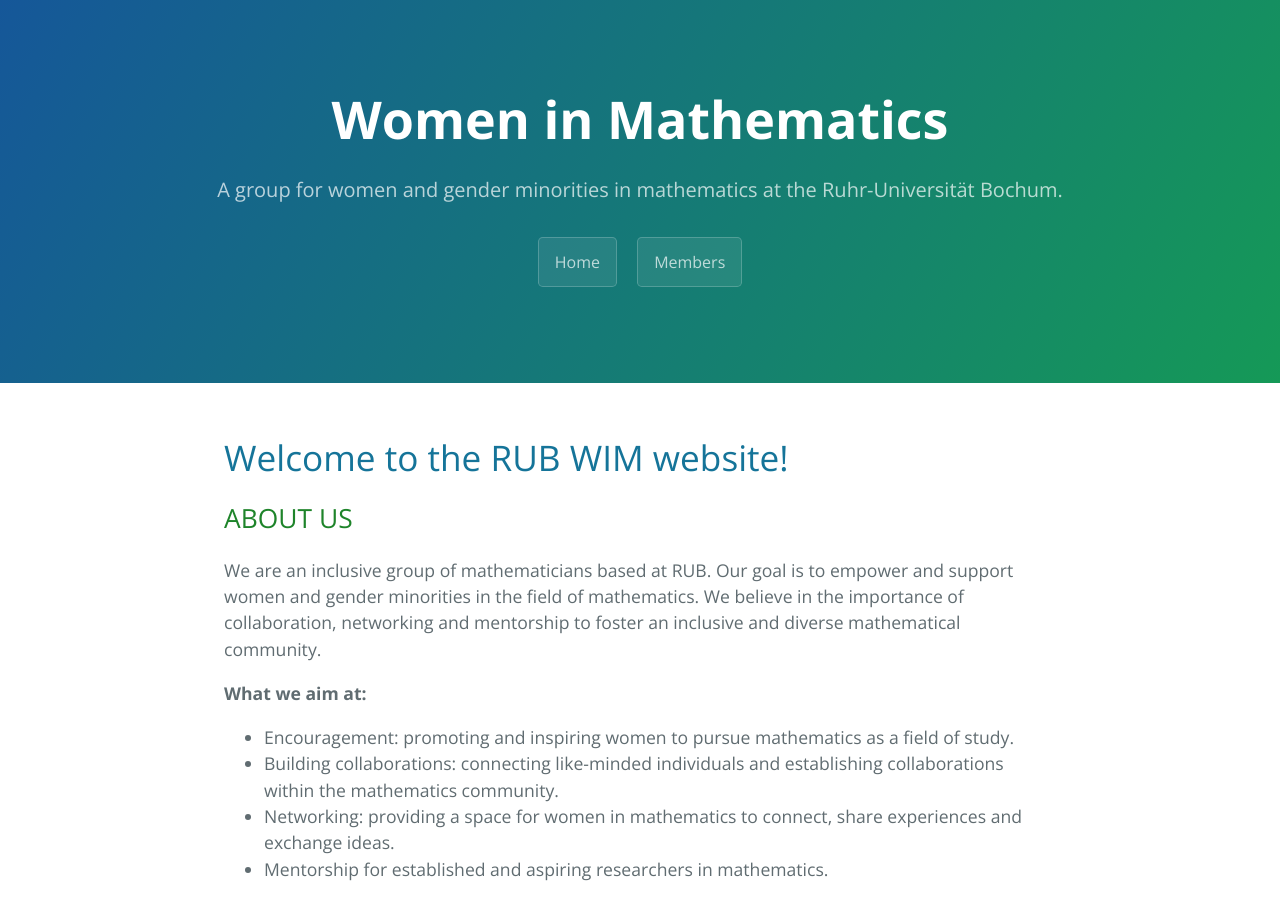
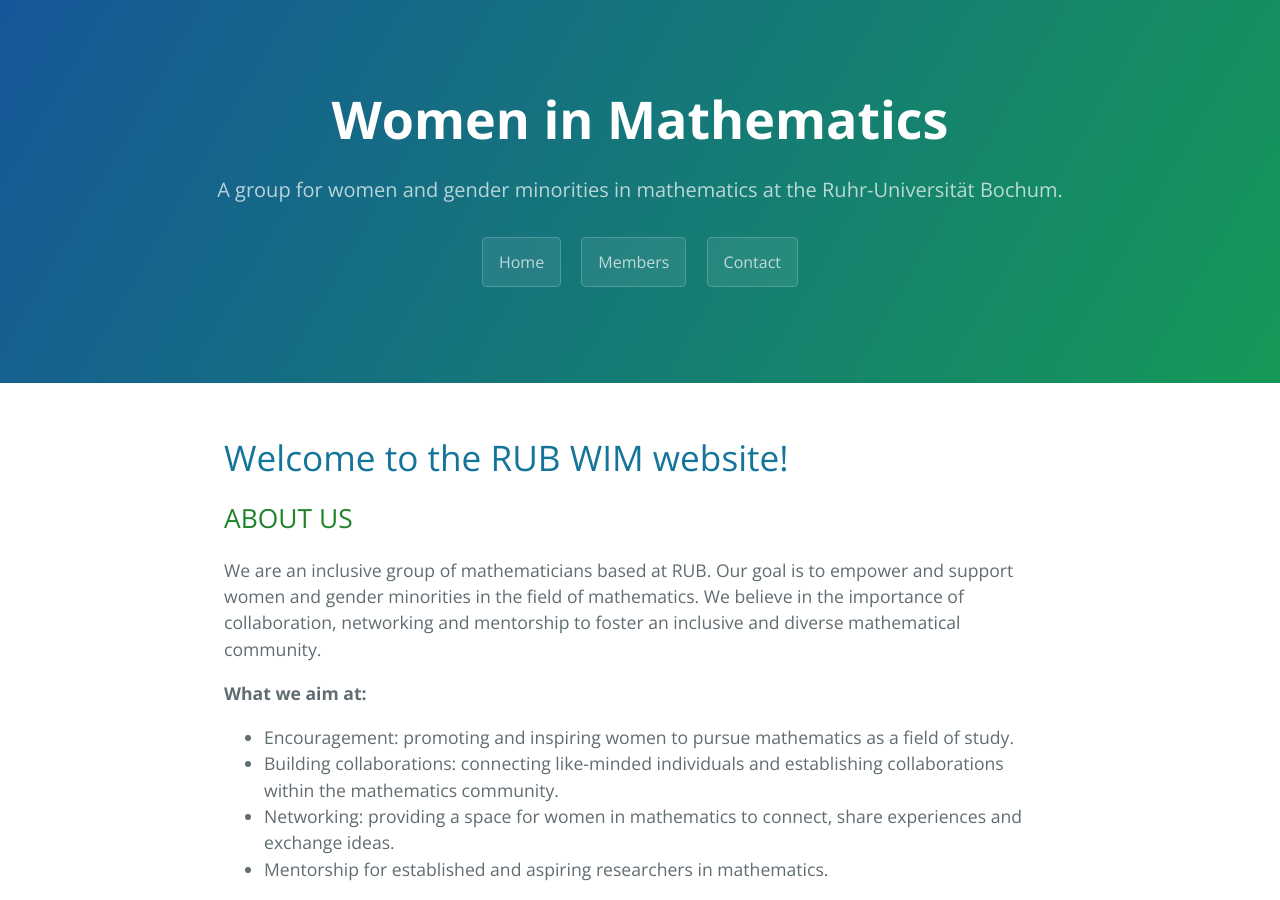
Before and after one commit to rub-wim/rub-wim.github.io, a Jekyll site: the page built from index.md, in a window 1280 px wide and 900 px high. Built offline with Jekyll 4.4.1, drawn with Linux system fonts in a browser that asks for light colours.

Commit message:
Update default.html

```diff
--- a/_layouts/default.html
+++ b/_layouts/default.html
@@ -24,6 +24,7 @@
       {% if site.show_downloads %}
       <a href="./index.html" class="btn">Home</a>
         <a href="./members.html" class="btn">Members</a>
+      <a href="./contact.html" class="btn">Contact</a>
       {% endif %}
     </header>
 
```
